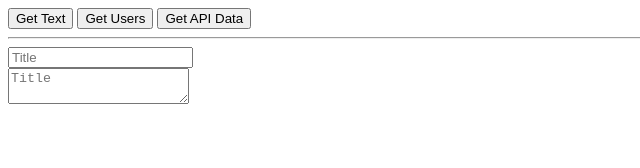
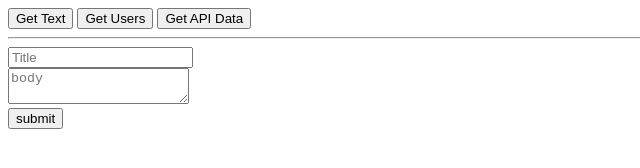
Before and after one commit to axixnix/fetch_api, a plain HTML site: page index.html in a window 1280 px wide. Shown: the whole page, without its empty margins (0-640 px from the left). Drawn offline with Linux system fonts and the light colour scheme.

Commit message:
added a a submit input

```diff
--- a/index.html
+++ b/index.html
@@ -20,8 +20,9 @@
         <input type="text" id="title" placeholder="Title" />
       </div>
       <div>
-        <textarea id="body" placeholder="Title"></textarea>
+        <textarea id="body" placeholder="body"></textarea>
       </div>
+      <input type="submit" value="submit" id="" />
     </form>
 
     <script>
```
